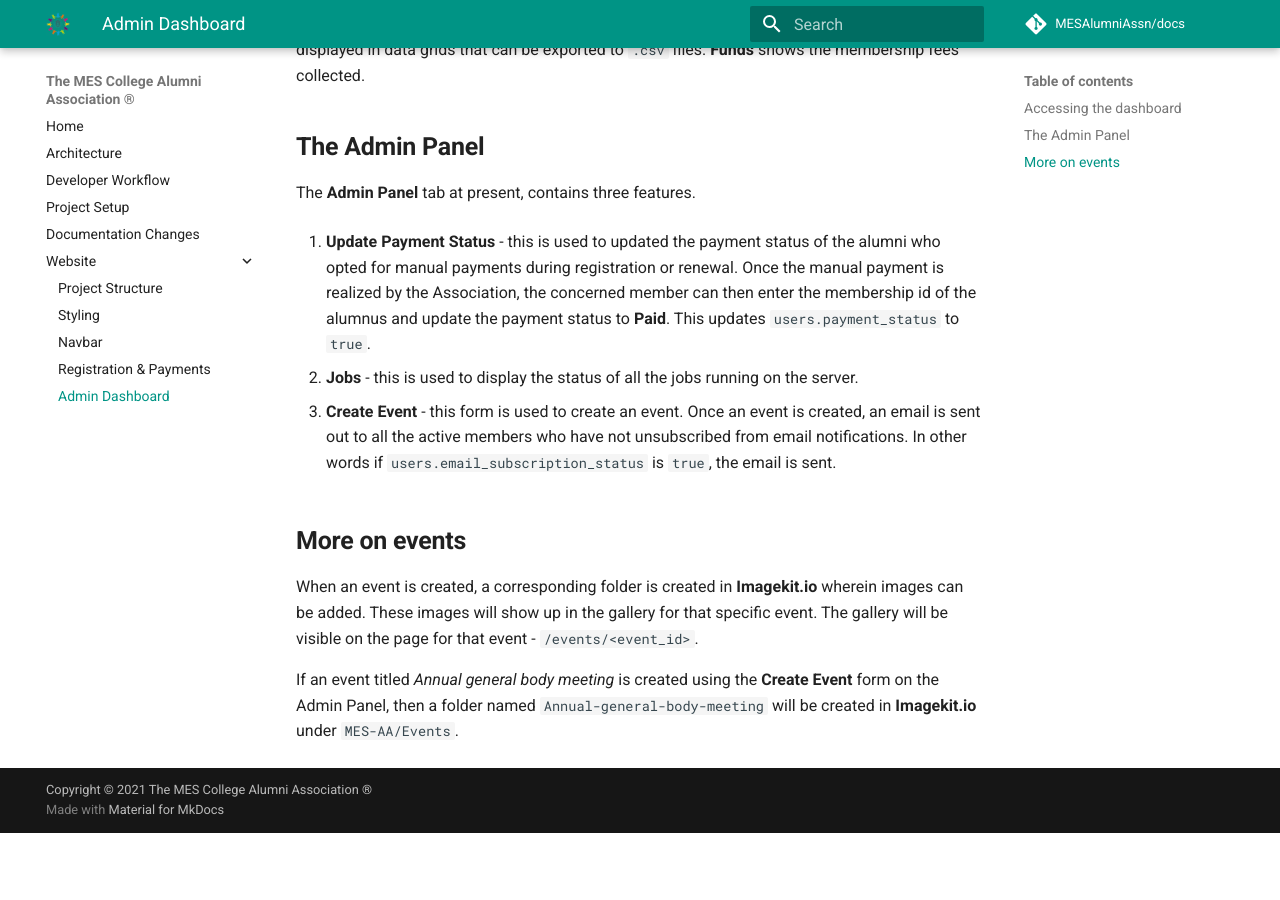
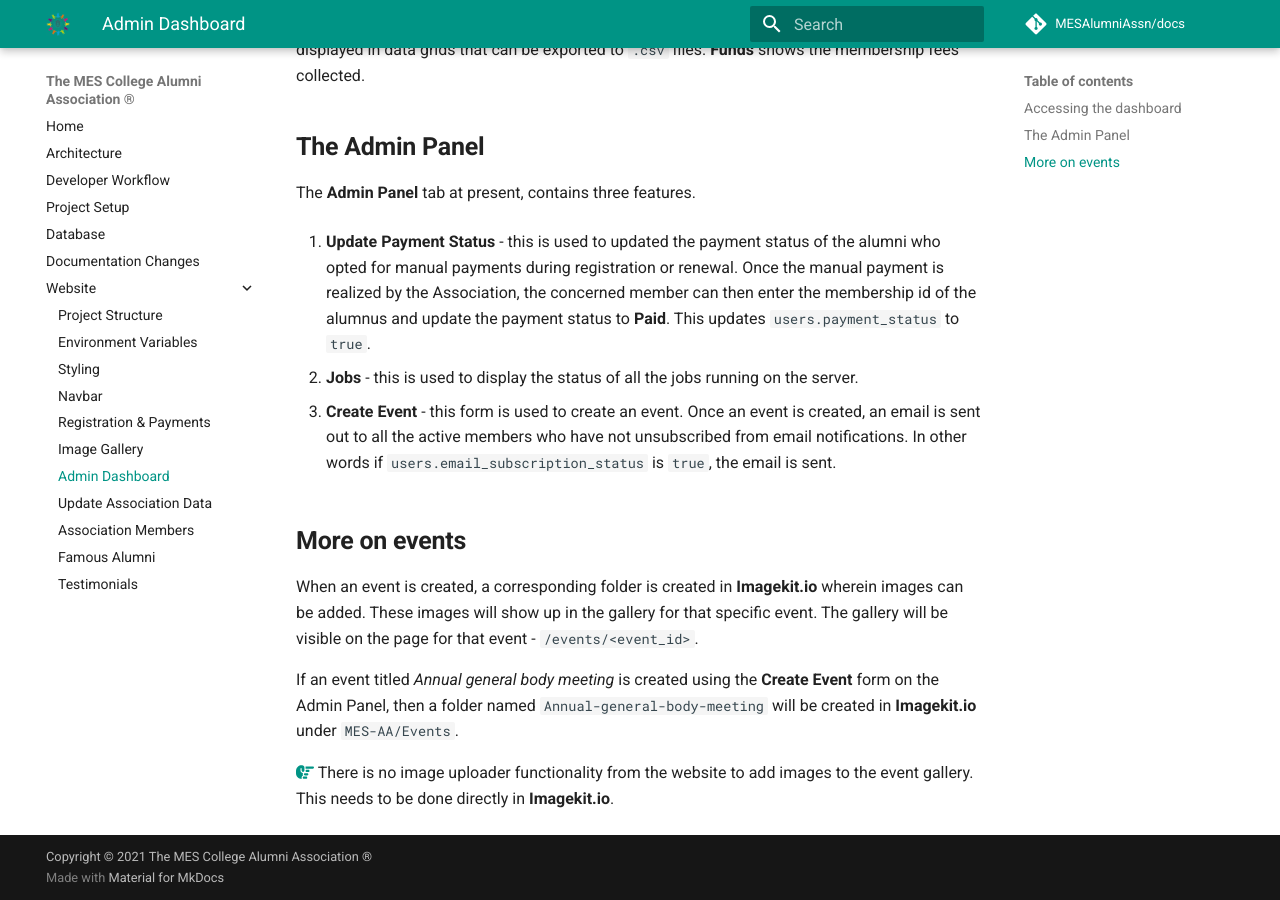
Before and after one commit to MESAlumniAssn/docs, an MkDocs documentation site: the page built from docs/website/admin_dashboard.md, in a window 1280 px wide and 900 px high, scrolled down 646 px. Built offline with MkDocs 1.6.1 and Material for MkDocs 9.7.7, drawn with Linux system fonts in a browser that asks for light colours; comment, search, counter and statistics services are not loaded; before the commit the page ends 1479 px from its top, so only the background shows below that.

Commit message:
Completed the website section

```diff
--- a/docs/website/admin_dashboard.md
+++ b/docs/website/admin_dashboard.md
@@ -31,3 +31,5 @@ The **Admin Panel** tab at present, contains three features.
 When an event is created, a corresponding folder is created in **Imagekit.io** wherein images can be added. These images will show up in the gallery for that specific event. The gallery will be visible on the page for that event - `/events/<event_id>`.
 
 If an event titled _Annual general body meeting_ is created using the **Create Event** form on the Admin Panel, then a folder named `Annual-general-body-meeting` will be created in **Imagekit.io** under `MES-AA/Events`.
+
+:fontawesome-solid-hand-point-right:{ .main } There is no image uploader functionality from the website to add images to the event gallery. This needs to be done directly in **Imagekit.io**.
--- a/mkdocs.yml
+++ b/mkdocs.yml
@@ -26,13 +26,20 @@ nav:
   - Architecture: "architecture.md"
   - Developer Workflow: "workflow.md"
   - Project Setup: "setup.md"
+  - Database: "database.md"
   - Documentation Changes: "documentation.md"
   - "Website":
       - Project Structure: "website/site_structure.md"
+      - Environment Variables: "website/environment.md"
       - Styling: "website/site_style.md"
       - Navbar: "website/navbar.md"
       - Registration & Payments: "website/registration_payments.md"
+      - Image Gallery: "website/gallery.md"
       - Admin Dashboard: "website/admin_dashboard.md"
+      - Update Association Data: "website/data_update.md"
+      - Association Members: "website/members.md"
+      - Famous Alumni: "website/famous_alumni.md"
+      - Testimonials: "website/testimonials.md"
 
 markdown_extensions:
   - pymdownx.emoji:
```
Also changed, not shown: docs/database.md (added, +15 -0 lines), docs/website/data_update.md (added, +14 -0 lines), docs/website/environment.md (added, +9 -0 lines), docs/website/famous_alumni.md (added, +9 -0 lines), docs/website/gallery.md (added, +15 -0 lines), docs/website/members.md (added, +16 -0 lines), docs/website/registration_payments.md (+2 -2 lines), docs/website/testimonials.md (added, +10 -0 lines).
